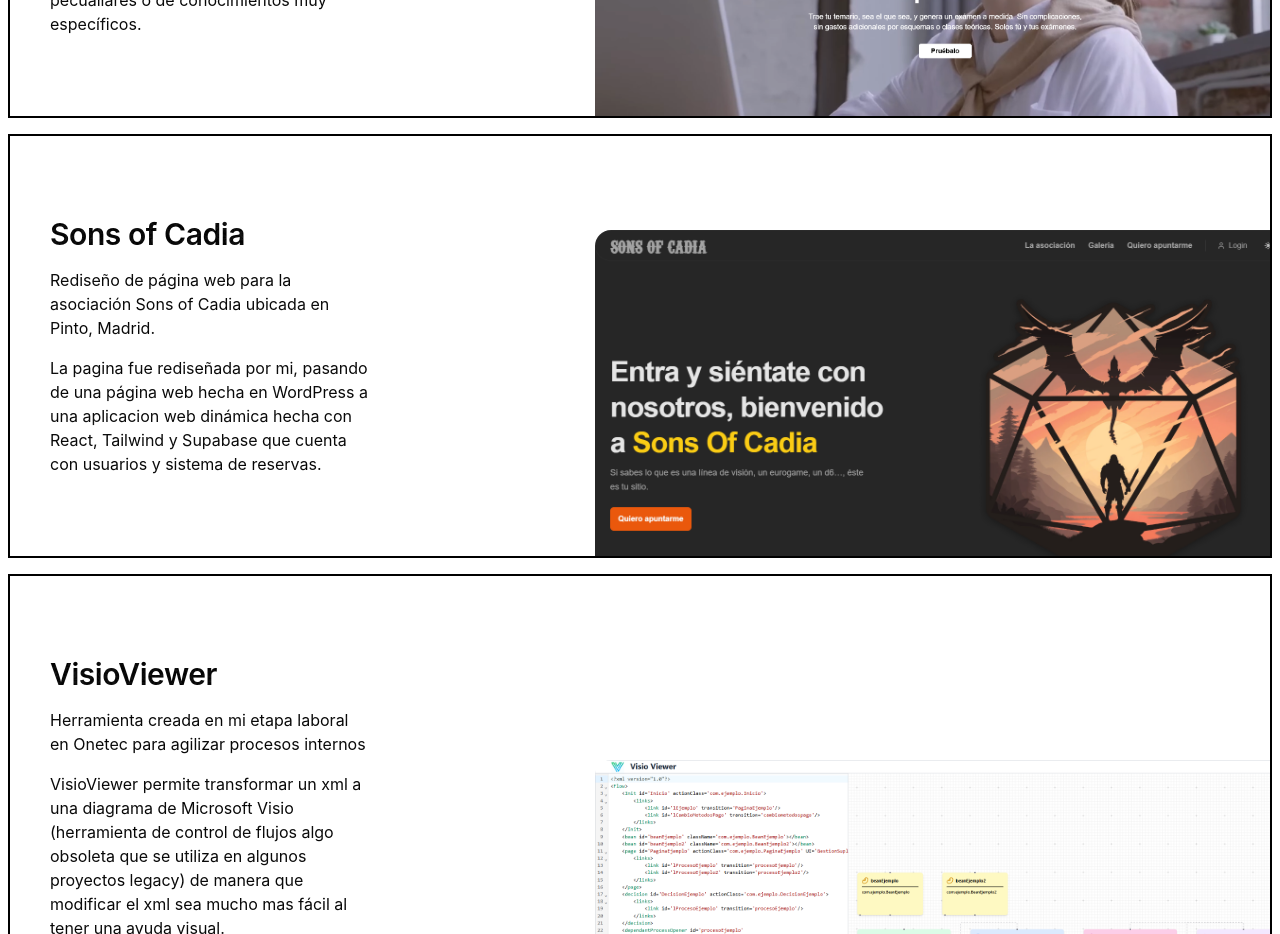
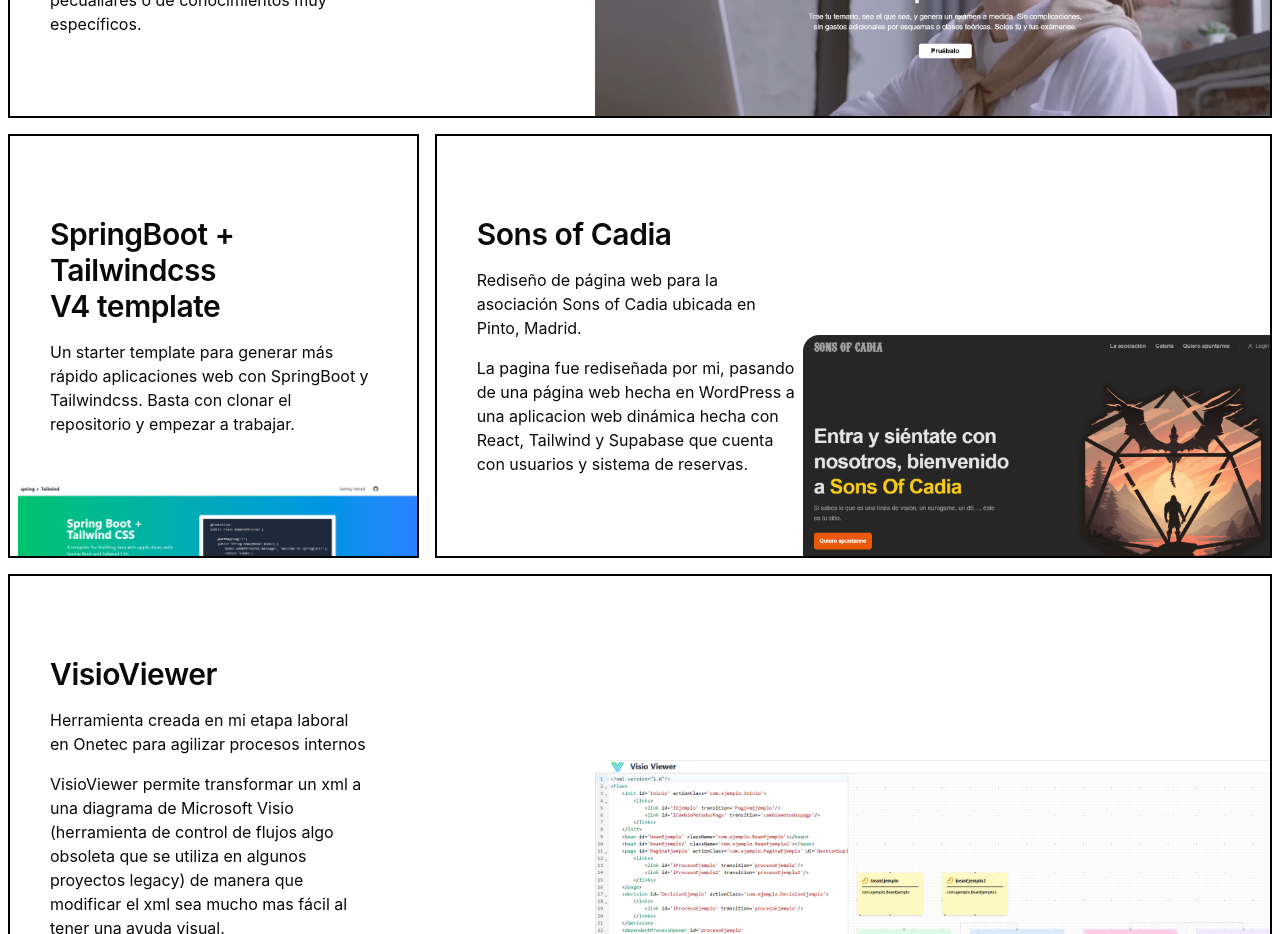
Before and after one commit to jorgegonzalezpiedra/jorgegonzalez.dev, a React (Vite) app: page / in a window 1280 px wide. Shown: the part 9060-9994 px from the top of the page. Built offline with nearby package versions, Linux system fonts and the light colour scheme.

Commit message:
added springboot tailwind v4 project

```diff
--- a/src/sections/projects/Projects.jsx
+++ b/src/sections/projects/Projects.jsx
@@ -3,6 +3,7 @@
 import sonsofcadia from "../../assets/sonsofcadia.png";
 import tipotest from "../../assets/tipotest.png";
 import visioviewer from "../../assets/visioviewer.png";
+import springbootTailwindTemplate from "../../assets/springboot-tailwind-template.png";
 
 const Projects = () => {
   return (
@@ -44,7 +45,29 @@
           />
         </WobbleCard>
         <WobbleCard
-          containerClassName="col-span-1 lg:col-span-3   h-full bg-red-700 min-h-[500px] lg:min-h-[300px] bg-white dark:border-white dark:bg-gray-800 border-black border-2"
+          containerClassName="col-span-1 lg:col-span-1 h-full bg-red-700 min-h-[500px] lg:min-h-[300px] bg-white dark:border-white dark:bg-gray-800 border-black border-2"
+          className=""
+          link={"https://github.com/jorgegonzalezpiedra/springboot-tailwind-starter"}
+        >
+          <div className="max-w-xs">
+            <h2 className="text-left text-balance text-base md:text-xl lg:text-3xl font-semibold tracking-[-0.015em] dark:text-white">
+              SpringBoot + Tailwindcss V4 template
+            </h2>
+            <p className="mt-4 max-w-[26rem] text-left  text-base/6 dark:text-white">
+              Un starter template para generar más rápido aplicaciones web con SpringBoot y Tailwindcss.
+              Basta con clonar el repositorio y empezar a trabajar.
+            </p>
+          </div>
+          <img
+            src={springbootTailwindTemplate}
+            width={700}
+            height={600}
+            alt="linear demo"
+            className="absolute -right-4 lg:-right-[2%] filter -bottom-10 object-contain rounded-2xl"
+          />
+        </WobbleCard>
+        <WobbleCard
+          containerClassName="col-span-1 lg:col-span-2   h-full bg-red-700 min-h-[500px] lg:min-h-[300px] bg-white dark:border-white dark:bg-gray-800 border-black border-2"
           className=""
           link={"https://sonsofcadia.vercel.app/"}
         >
@@ -64,10 +87,10 @@
           </div>
           <img
             src={sonsofcadia}
-            width={700}
-            height={700}
+            width={500}
+            height={500}
             alt="linear demo"
-            className="absolute -right-4 lg:-right-[2%] filter -bottom-10 object-contain rounded-2xl"
+            className="absolute -right-4 lg:-right-[4%] filter -bottom-10 object-contain rounded-2xl"
           />
         </WobbleCard>
         <WobbleCard
```
Also changed, not shown: src/assets/springboot-tailwind-template.png (added).
